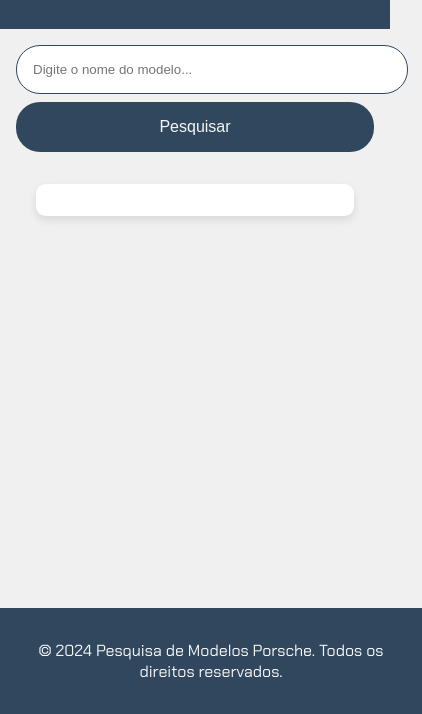
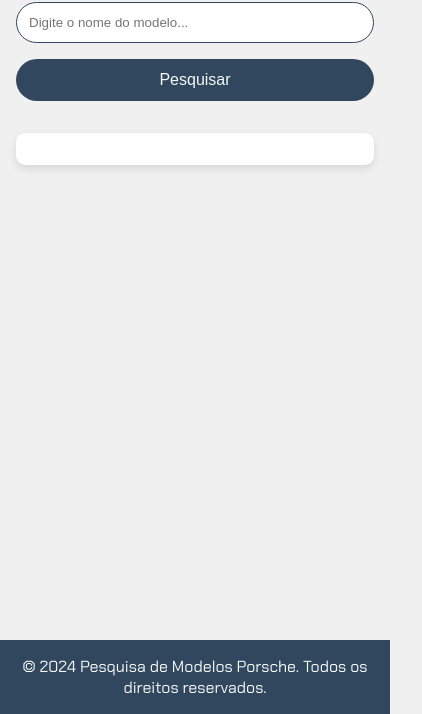
Before and after one commit to elipesodair/PORSCHE-MODELOS, a plain HTML site: page index.html in a window 390 px wide. Shown: the part 130-844 px from the top of the page, 422 px wide, since content can reach past the window. Drawn offline with Linux system fonts and the light colour scheme.

Commit message:
two-version

```diff
--- a/styles.css
+++ b/styles.css
@@ -1,5 +1,12 @@
 /* Importa a fonte Chakra Petch do Google Fonts */
 @import url('https://fonts.googleapis.com/css2?family=Chakra+Petch:ital,wght@0,300;0,400;0,500;0,600;0,700;1,300;1,400;1,500;1,600;1,700&display=swap');
+
+/* Reset básico para o CSS */
+* {
+    margin: 0;
+    padding: 0;
+    box-sizing: border-box;
+}
 
 /* Estiliza o corpo da página */
 body {
@@ -10,6 +17,7 @@ body {
     display: flex;
     flex-direction: column;
     min-height: 100vh;
+    align-items: center;
 }
 
 /* Estiliza o header */
@@ -18,32 +26,41 @@ header {
     color: #F5F7F8;
     padding: 1rem;
     text-align: center;
+    width: 100%;
 }
 
 /* Estiliza o main */
 main {
     flex: 1;
+    width: 100%;
+    max-width: 1200px;
+    padding: 1rem;
     display: flex;
     flex-direction: column;
-    align-items: center;
-    padding: 1rem;
+    align-items: center; /* Centraliza os elementos horizontalmente */
 }
 
 /* Estiliza a seção de pesquisa */
 #pesquisa {
     margin-bottom: 1rem;
+    display: flex;
+    gap: 0.5rem;
+    justify-content: center;
+    width: 100%;
+    max-width: 600px; /* Limita a largura máxima em telas maiores */
 }
 
 #pesquisa input {
-    width: 30rem;
-    padding: 1rem;
+    flex: 1;
+    padding: 0.75rem;
     border-radius: 1.5rem;
     border: 1px solid #30475E;
-    margin-right: 0.5rem;
+    width: 100%;
+    max-width: 400px; /* Limita a largura máxima do input */
 }
 
 #pesquisa button {
-    padding: 1rem 2rem;
+    padding: 0.75rem 1.5rem;
     border: none;
     border-radius: 1.5rem;
     background-color: #30475E;
@@ -58,7 +75,7 @@ main {
 
 /* Estiliza a caixa de resultados da pesquisa */
 .resultados-pesquisa {
-    width: 80%;
+    width: 100%;
     max-width: 1200px;
     margin-top: 1rem;
     padding: 1rem;
@@ -70,21 +87,25 @@ main {
 /* Estiliza cada item de resultado */
 .item-resultado {
     display: flex;
+    flex-direction: column;
     align-items: center;
     border-bottom: 1px solid #ddd;
     padding: 1rem 0;
+    text-align: center;
+    margin-bottom: 1rem;
 }
 
 .item-resultado img {
-    width: 150px;
+    width: 100%;
+    max-width: 300px;
     height: auto;
     border-radius: 0.6rem;
-    margin-right: 1rem;
+    margin-bottom: 1rem;
 }
 
 .item-resultado h2 {
-    font-size: 1.5rem;
-    margin: 0;
+    font-size: 1.25rem;
+    margin: 0.5rem 0;
 }
 
 .item-resultado p {
@@ -114,7 +135,7 @@ main {
     background-color: #F0F0F0;
     border-radius: 1rem;
     padding: 0.3rem 0.8rem;
-    margin-right: 0.5rem;
+    margin: 0.3rem;
     color: #30475E;
 }
 
@@ -124,28 +145,46 @@ footer {
     color: #F5F7F8;
     text-align: center;
     padding: 1rem;
+    width: 100%;
     position: relative;
     bottom: 0;
-    width: 100%;
 }
 
-/* Responsividade */
+/* Responsividade para telas menores */
 @media (max-width: 768px) {
-    #pesquisa input {
-        width: 25rem;
+    #pesquisa {
+        flex-direction: column;
+        align-items: center;
+    }
+
+    #pesquisa input,
+    #pesquisa button {
+        width: 100%;
+        max-width: none; /* Remove a limitação de largura em telas menores */
     }
 
     .item-resultado {
-        flex-direction: column;
-        align-items: flex-start;
+        padding: 0.5rem 0;
     }
 
     .item-resultado img {
-        margin-bottom: 1rem;
+        max-width: 250px;
+    }
+
+    .item-resultado h2 {
+        font-size: 1.1rem;
     }
 }
 
 @media (max-width: 480px) {
+    .item-resultado img {
+        width: 100%;
+    }
+
+    .item-resultado h2 {
+        font-size: 1rem;
+    }
+
     #pesquisa input {
         width: 100%;
     }
@@ -154,8 +193,4 @@ footer {
         width: 100%;
         margin-top: 0.5rem;
     }
-
-    .item-resultado img {
-        width: 100%;
-    }
 }
```
